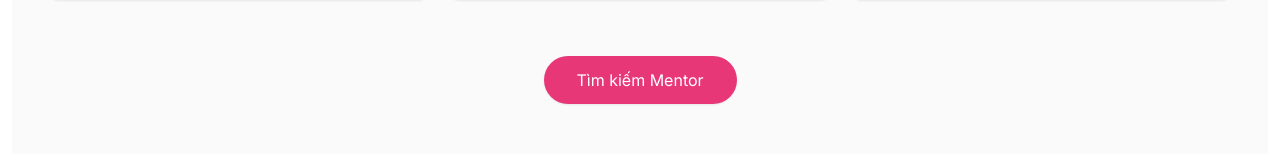
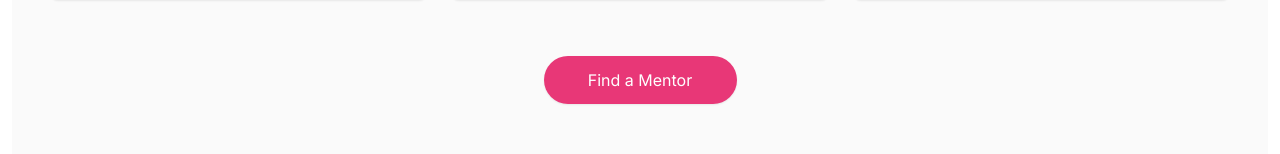
Before and after one commit to ankitruong/guidemee, a Next.js app: page / in a window 1280 px wide. Shown: the part 5828-5982 px from the top of the page. Built offline with nearby package versions, Linux system fonts and the light colour scheme.

Commit message:
day4: translate

```diff
--- a/src/components/conversations/index.tsx
+++ b/src/components/conversations/index.tsx
@@ -47,7 +47,7 @@ export const ConversationsComponent = () => {
             }
           </div>
           <div>
-            <button type="button" className={`btn ${styles.button}`}>Tìm kiếm Mentor</button>
+            <button type="button" className={`btn ${styles.button}`}>Find a Mentor</button>
           </div>
         </div>
       </div>
```
